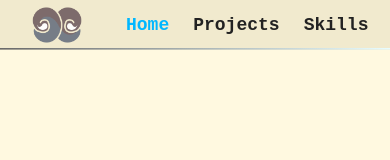
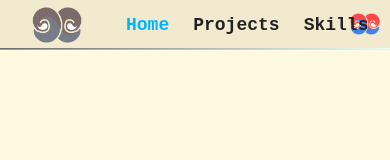
Before and after one commit to dhchung317/portfolio-react, a React (Create React App) app: page / in a window 390 px wide. Shown: the top 160 px of the page. Built offline with nearby package versions, Linux system fonts and the light colour scheme; no server answers.

Commit message:
toggling boolean for hamburger menu placeholder working

```diff
--- a/src/App.css
+++ b/src/App.css
@@ -167,6 +167,24 @@ a:visited {
 
 .nav-logo img:hover {
   filter: grayscale(0%);
+}
+
+.nav-btn {
+  display: table-cell;
+  vertical-align: middle;
+  text-align: center;
+  float: right;
+  height:50px;
+  width: 50px;
+  background: transparent;
+  border: none;
+  cursor: pointer;
+  outline: none;
+}
+
+.nav-btn img {
+  width: 30px;
+  height: 30px;
 }
 
 .nav-links ul {
--- a/src/components/Navbar.js
+++ b/src/components/Navbar.js
@@ -1,8 +1,16 @@
-import React from 'react'
+import React, { useState } from 'react'
 import logo from '../img/logo_small.png'
 import { NavLink } from 'react-router-dom'
 
 export default function Navbar() {
+
+    const [open, setOpen] = useState(false)
+
+    function toggleOpen(){
+        setOpen(!open)
+        console.log(open)
+    }
+
     return (
         <nav className="navbar">
             <div className="nav-logo">
@@ -11,7 +19,6 @@ export default function Navbar() {
                 </NavLink>
             </div>
             <div className="nav">
-
                 <ul className="nav-links">
                     <li className="one"><NavLink exact to="/" activeClassName="active-link">Home</NavLink></li>
                     <li className="two"><NavLink to="/projects" activeClassName="active-link">Projects</NavLink></li>
@@ -20,8 +27,22 @@ export default function Navbar() {
                     <hr className="underline" />
                 </ul>
             </div>
+            <button
+                type="button"
+                className="nav-btn"
+                onClick={() => toggleOpen()}
+            >
+                <img src={logo} />
+            </button>
 
         </nav>
     )
 
 }
+
+/**TODO: toggle hamburger menu when screen is small
+ *  add menu icon and align right
+ *  add media query, show icon when under certain height
+ *  add css to the media query to change menu items to stack vertically, and under the navbar height, with a width of screen
+ *  add toggle logic for hamburger menu, which will toggle when the hamburger menu shows and is clicked.
+ **/
```
